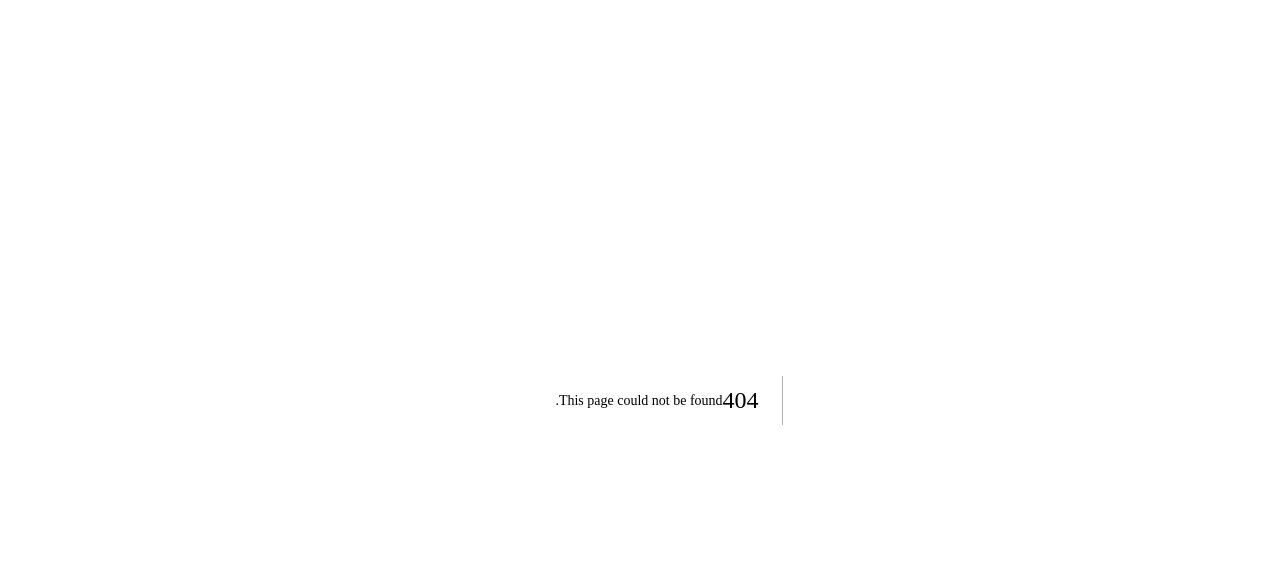
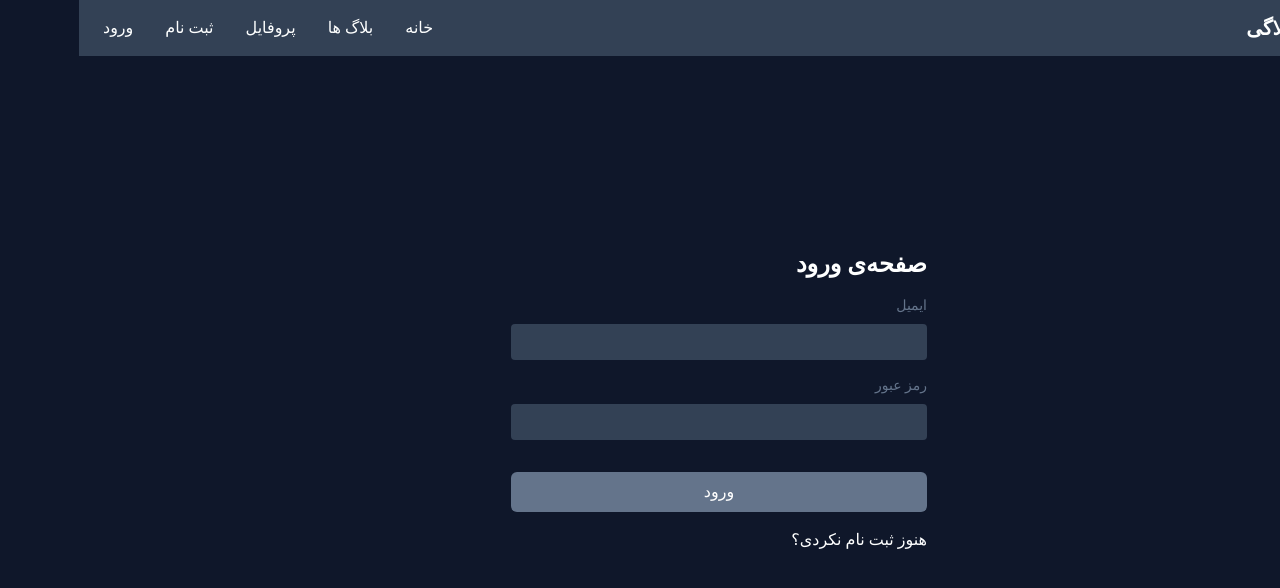
Before and after one commit to Am1rreza/Ecommerce-App, a Next.js app: page /signin in a window 1280 px wide. Before the commit this address had no page. Shown: the top 588 px of the page. Built offline with nearby package versions, Linux system fonts and the light colour scheme.

Commit message:
sign in page created

```diff
--- a/Layout/Header.jsx
+++ b/Layout/Header.jsx
@@ -27,7 +27,7 @@ const Header = () => {
           )}
         </div>
         <ul
-          className={`mt-4 flex w-full flex-col gap-y-1 text-center sm:mt-0 sm:flex sm:w-max sm:flex-row sm:items-center sm:gap-x-4  ${
+          className={`mt-4 z-10 flex w-full flex-col gap-y-1 text-center sm:mt-0 sm:flex sm:w-max sm:flex-row sm:items-center sm:gap-x-4  ${
             isNavShow ? "" : "hidden"
           }`}
         >
--- a/components/BlogList/BlogList.jsx
+++ b/components/BlogList/BlogList.jsx
@@ -52,7 +52,7 @@ const BlogList = ({ blogData }) => {
               <div className="flex items-center">
                 <ClockIcon className="h-4 w-4 stroke-gray-300" />
                 <p className="mr-0.5 text-xs text-gray-300">
-                  زمان مطالعه: {toPersianDigits(blog.readingTime)} دقیقه
+                  خواندن: {toPersianDigits(blog.readingTime)} دقیقه
                 </p>
               </div>
             </div>
--- /dev/null
+++ b/components/Input/Input.jsx
@@ -0,0 +1,35 @@
+const InputComponent = ({
+  label,
+  formik,
+  name,
+  type,
+  className,
+  placeholder = "",
+}) => {
+  return (
+    <div className={className}>
+      <label
+        className="mb-2 flex flex-row text-sm text-secondary-color"
+        htmlFor={name}
+      >
+        {label}
+        {formik.touched[name] && formik.errors[name] ? (
+          <div className="ml-2 flex-1 text-left text-xs text-rose-500"></div>
+        ) : null}
+      </label>
+      <input
+        dir="rtl"
+        placeholder={placeholder}
+        type={type || "text"}
+        id={name}
+        name={name}
+        onChange={formik.handleChange}
+        onBlur={formik.handleBlur}
+        value={formik.values[name]}
+        className="w-full cursor-pointer rounded bg-primary-color p-2 text-left text-sm outline-none transition-all focus:border-transparent focus:outline-none focus:ring-2 focus:ring-secondary-color"
+      />
+    </div>
+  );
+};
+
+export default InputComponent;
--- a/package.json
+++ b/package.json
@@ -13,12 +13,14 @@
     "axios": "^1.3.4",
     "eslint": "8.36.0",
     "eslint-config-next": "13.2.4",
+    "formik": "^2.2.9",
     "next": "13.2.4",
     "query-string": "^8.1.0",
     "react": "18.2.0",
     "react-copy-to-clipboard": "^5.1.0",
     "react-dom": "18.2.0",
-    "react-icons": "^4.8.0"
+    "react-icons": "^4.8.0",
+    "yup": "^1.1.1"
   },
   "devDependencies": {
     "@tailwindcss/aspect-ratio": "^0.4.2",
--- a/pages/blogs/index.js
+++ b/pages/blogs/index.js
@@ -4,10 +4,14 @@ import DesktopCategory from "@/components/Category/DesktopCategory";
 import MobileCategory from "@/components/Category/MobileCategory";
 import DesktopSortBar from "@/components/SortBar/DesktopSortBar";
 import axios from "axios";
+import Head from "next/head";
 
 export default function Blogs({ blogData, postCategories }) {
   return (
     <Layout>
+      <Head>
+        <title>بلاگ ها</title>
+      </Head>
       <div className="container mx-auto px-4 py-6 lg:max-w-screen-xl">
         <div className="grid gap-4 md:grid-cols-12 md:grid-rows-[60px_minmax(300px,1fr)]">
           <div className="hidden md:col-span-3 md:row-span-2 md:block">
--- a/pages/index.js
+++ b/pages/index.js
@@ -1,9 +1,13 @@
 import Layout from "@/Layout";
+import Head from "next/head";
 import Link from "next/link";
 
 const HomePage = () => {
   return (
     <Layout>
+      <Head>
+        <title>خانه</title>
+      </Head>
       <div className="-mt-14 flex h-screen items-center justify-center">
         <div className="flex flex-col items-center gap-y-5 text-center sm:gap-y-8 lg:gap-y-12">
           <h1 className="text-4xl font-black sm:text-6xl">خوش آمدید !</h1>
--- a/pages/posts/[hashId]/[postSlug].js
+++ b/pages/posts/[hashId]/[postSlug].js
@@ -11,6 +11,7 @@ import BlogList from "@/components/BlogList/BlogList";
 import PostComments from "@/components/PostComments/PostComments";
 import toPersianDate from "@/utils/toPersianDate";
 import Layout from "@/Layout/Index";
+import Head from "next/head";
 
 const PostPage = ({ post }) => {
   const [initialRenderComplete, setInitialRenderComplete] = useState(false);
@@ -36,6 +37,9 @@ const PostPage = ({ post }) => {
 
   return (
     <Layout>
+      <Head>
+        <title>{post.title}</title>
+      </Head>
       <div className="min-h-screen px-4 py-6 md:px-6">
         <div className="container mx-auto md:max-w-screen-lg">
           <header className="mx-auto mb-10 flex max-w-screen-md flex-col gap-y-4 sm:flex-row sm:items-start sm:justify-between">
--- /dev/null
+++ b/pages/signin.js
@@ -0,0 +1,68 @@
+import Layout from "@/Layout/Index";
+import InputComponent from "@/components/Input/Input";
+import { useFormik } from "formik";
+import Head from "next/head";
+import Link from "next/link";
+import * as Yup from "yup";
+
+// initial value
+const initialValues = {
+  email: "",
+  password: "",
+};
+
+// validation schema
+const validationSchema = Yup.object({
+  email: Yup.string()
+    .required("لطفا ایمیل خود را وارد کنید")
+    .email("ایمیل نامعتبر است"),
+  password: Yup.string()
+    .required("لطفا رمز عبور خود را وارد کنید")
+    .min(6, "رمز عبور باید حداقل شامل 6 کاراکتر باشد"),
+});
+
+const RegisterForm = () => {
+  const onSubmit = (values) => {
+    const { email, password } = values;
+  };
+
+  const formik = useFormik({
+    initialValues,
+    onSubmit,
+    validationSchema,
+    validateOnMount: true,
+  });
+
+  return (
+    <Layout>
+      <Head>
+        <title>صفحه‌ی ورود</title>
+      </Head>
+      <div className="container mx-auto px-4 md:max-w-md absolute top-1/2 right-1/2 translate-x-1/2 -translate-y-1/2">
+        <form onSubmit={formik.handleSubmit} className="flex flex-col">
+          <h1 className="my-4 text-2xl font-extrabold">صفحه‌ی ورود</h1>
+          <InputComponent label="ایمیل" name="email" formik={formik} />
+          <InputComponent
+            className="mt-4"
+            label="رمز عبور"
+            name="password"
+            type="password"
+            formik={formik}
+          />
+          <button
+            type="submit"
+            disabled={!formik.isValid}
+            className="mt-8 w-full cursor-pointer rounded-md bg-secondary-color py-2 text-white transition-all hover:bg-hover-primary-color"
+          >
+            ورود
+          </button>
+          <Link href={"/signup"} className="py-4">
+            هنوز ثبت نام نکردی؟
+          </Link>
+        </form>
+      </div>
+    </Layout>
+  );
+};
+
+export default RegisterForm;
```
Also changed, not shown: 1 other file (tests, documents, lock files or other folders).
